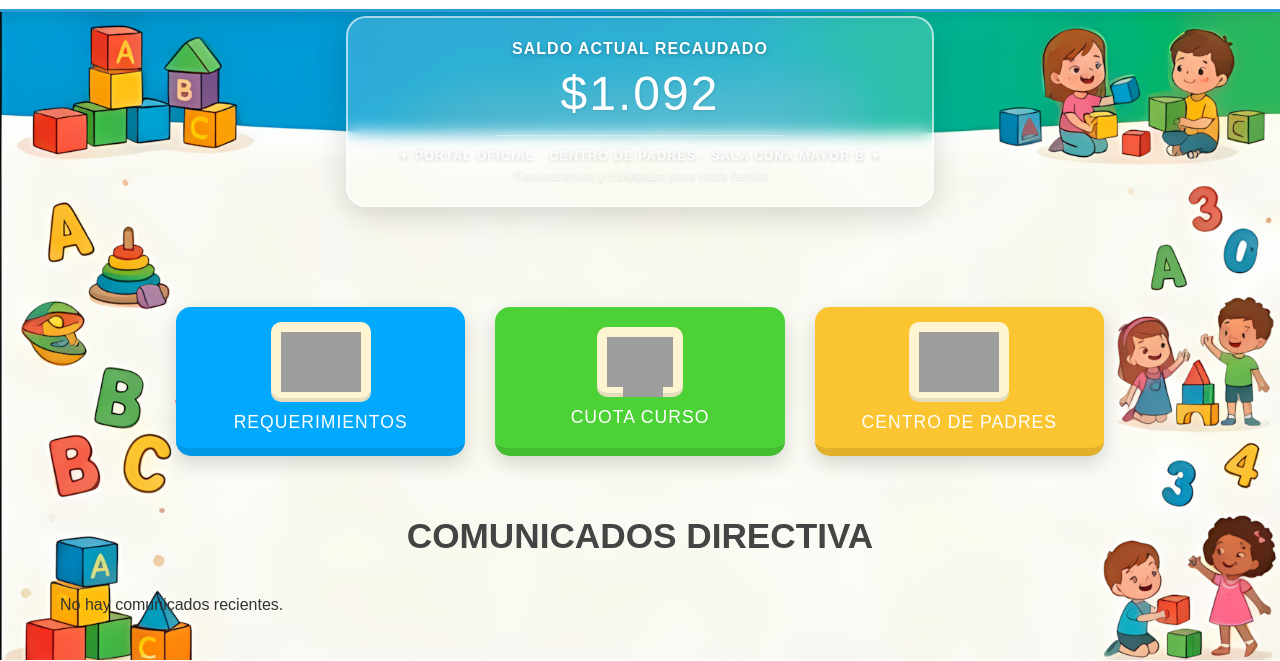
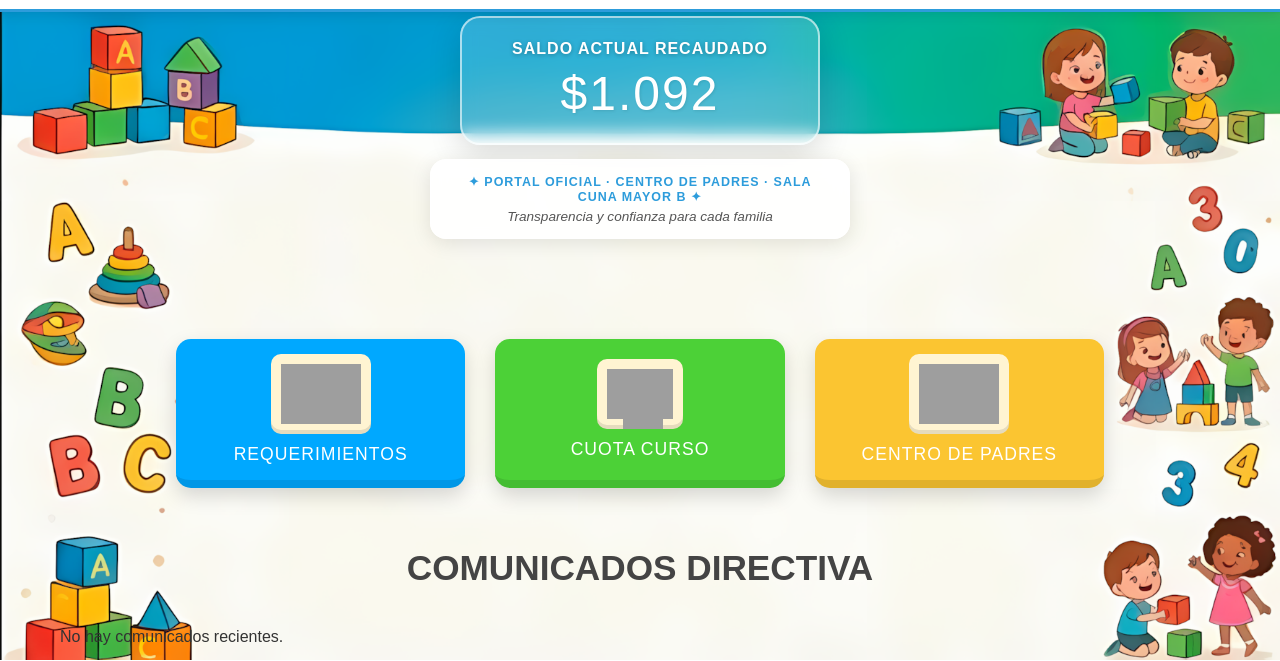
Before and after one commit to Zaviso/Sala-cuna-mayor-B-CHARITAS, a website built with Vite: page index.html in a window 1280 px wide. Shown: the part 59-720 px from the top of the page. Built offline with nearby package versions, Linux system fonts and the light colour scheme; no server answers; grey boxes are pictures that could not be loaded.

Commit message:
Info-card separada con fondo blanco bajo el saldo

```diff
--- a/index.html
+++ b/index.html
@@ -38,13 +38,14 @@
     <main class="page-wrapper">
         <!-- HERO BANNER - SALDO RECAUDADO -->
         <section class="new-hero">
-            <div class="hero-content container">
+            <div class="hero-content container" style="flex-direction:column; gap:14px;">
                 <div class="saldo-card">
                     <p class="saldo-label">Saldo Actual Recaudado</p>
                     <h1 id="current-balance" class="saldo-amount">$0</h1>
-                    <div class="saldo-divider"></div>
-                    <p class="saldo-slogan">✦ Portal oficial · Centro de Padres · Sala Cuna Mayor B ✦</p>
-                    <p class="saldo-sub">Transparencia y confianza para cada familia</p>
+                </div>
+                <div class="info-card">
+                    <p class="info-card-title">✦ Portal oficial · Centro de Padres · Sala Cuna Mayor B ✦</p>
+                    <p class="info-card-sub">Transparencia y confianza para cada familia</p>
                 </div>
             </div>
         </section>
--- a/style.css
+++ b/style.css
@@ -338,6 +338,34 @@ body.portal-body {
     text-shadow: 0 1px 4px rgba(0,0,0,0.3);
     letter-spacing: 1px;
     text-transform: uppercase;
+}
+
+.info-card {
+    background: rgba(255,255,255,0.92);
+    border: 1px solid rgba(255,255,255,0.8);
+    backdrop-filter: blur(8px);
+    -webkit-backdrop-filter: blur(8px);
+    border-radius: 16px;
+    padding: 14px 36px;
+    box-shadow: 0 4px 20px rgba(0,0,0,0.10);
+    text-align: center;
+    max-width: 420px;
+}
+
+.info-card-title {
+    color: var(--p-blue);
+    font-size: 0.78rem;
+    font-weight: 800;
+    letter-spacing: 1px;
+    text-transform: uppercase;
+    margin: 0 0 5px;
+}
+
+.info-card-sub {
+    color: #555;
+    font-size: 0.85rem;
+    font-style: italic;
+    margin: 0;
 }
 
 .saldo-divider {
```
